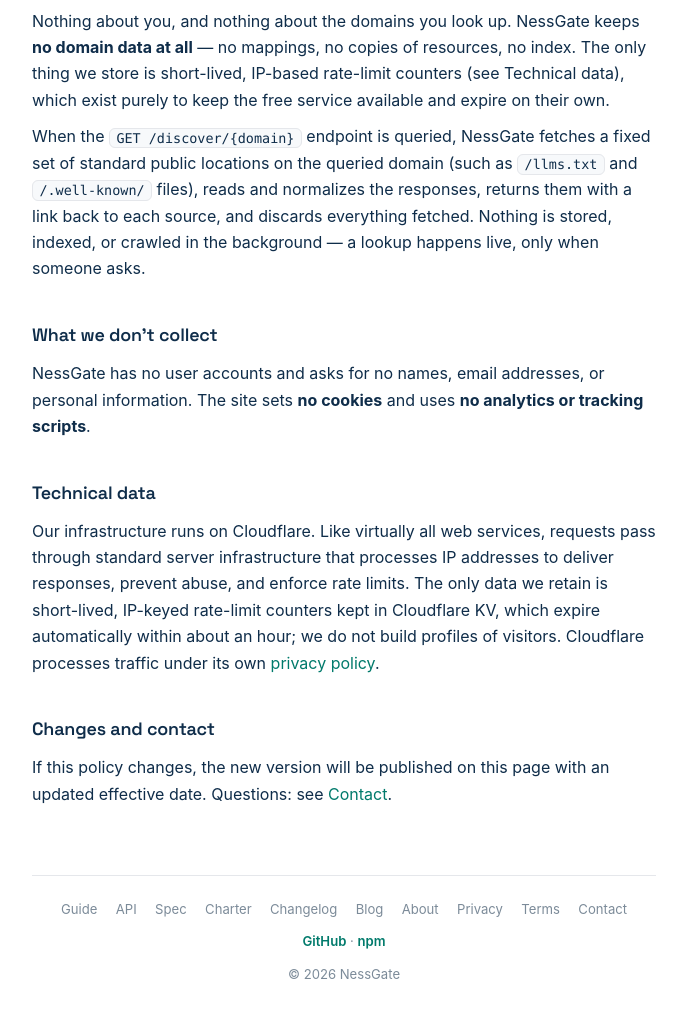
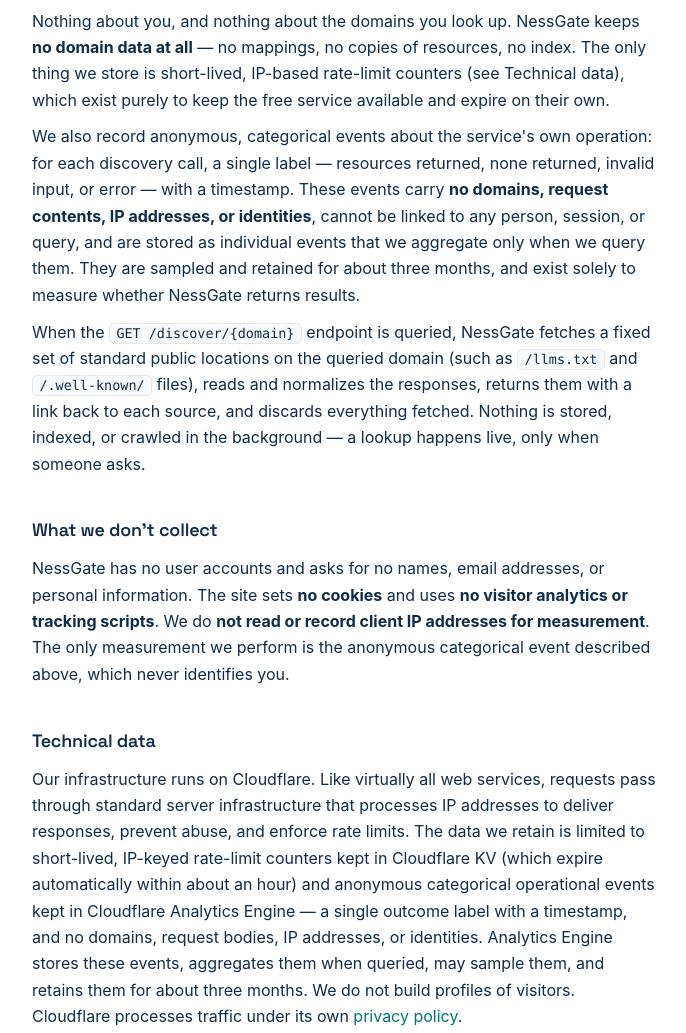
Before and after one commit to NessGate/nessgate, a website: page public/privacy.html in a window 1280 px wide. Shown: the part 292-1325 px from the top of the page, without its empty margins (296-982 px from the left). Drawn offline with Linux system fonts and the light colour scheme.

Commit message:
charter+privacy: permit anonymous categorical operational events (discovery fulfilment)
Amends the ACTIVE Charter (Promise 6) and Privacy Policy, recorded with a dated changelog entry per the charter's "nothing changes silently" discipline. NessGate may now record anonymous, categorical events about its own operation — for each discovery call, one outcome label (resources returned, none returned, invalid input, or error) with a timestamp and nothing else: no domains, request contents, IP addresses, or identities, and no client-IP classification. Wording is precise about the store: Cloudflare Analytics Engine stores individual categorical EVENTS, aggregates them when queried, may sample them, and retains them ~3 months — not pre-aggregated counters. Purpose is solely to measure whether NessGate returns results to agents; it never captures who calls or what they look up and never influences classification. Domain data, user data, cookies, and visitor tracking remain prohibited. This is a v1 clarification; Charter v2 (storage/registration) is untouched. No code/counter yet — policy is published first.

```diff
--- a/public/privacy.html
+++ b/public/privacy.html
@@ -34,6 +34,12 @@
 <strong>no domain data at all</strong> — no mappings, no copies of resources, no index.
 The only thing we store is short-lived, IP-based rate-limit counters (see Technical data),
 which exist purely to keep the free service available and expire on their own.</p>
+<p>We also record anonymous, categorical events about the service's own operation: for each
+discovery call, a single label &mdash; resources returned, none returned, invalid input, or
+error &mdash; with a timestamp. These events carry <strong>no domains, request contents, IP
+addresses, or identities</strong>, cannot be linked to any person, session, or query, and are
+stored as individual events that we aggregate only when we query them. They are sampled and
+retained for about three months, and exist solely to measure whether NessGate returns results.</p>
 <p>When the <code>GET /discover/{domain}</code> endpoint is queried, NessGate fetches a
 fixed set of standard public locations on the queried domain (such as <code>/llms.txt</code>
 and <code>/.well-known/</code> files), reads and normalizes the responses, returns them with
@@ -42,15 +48,20 @@
 
 <h2>What we don't collect</h2>
 <p>NessGate has no user accounts and asks for no names, email addresses, or personal
-information. The site sets <strong>no cookies</strong> and uses <strong>no analytics or
-tracking scripts</strong>.</p>
+information. The site sets <strong>no cookies</strong> and uses <strong>no visitor analytics or
+tracking scripts</strong>. We do <strong>not read or record client IP addresses for
+measurement</strong>. The only measurement we perform is the anonymous categorical event
+described above, which never identifies you.</p>
 
 <h2>Technical data</h2>
 <p>Our infrastructure runs on Cloudflare. Like virtually all web services, requests pass
 through standard server infrastructure that processes IP addresses to deliver responses,
-prevent abuse, and enforce rate limits. The only data we retain is short-lived, IP-keyed
-rate-limit counters kept in Cloudflare KV, which expire automatically within about an hour;
-we do not build profiles of visitors. Cloudflare processes traffic under its own
+prevent abuse, and enforce rate limits. The data we retain is limited to short-lived, IP-keyed
+rate-limit counters kept in Cloudflare KV (which expire automatically within about an hour) and
+anonymous categorical operational events kept in Cloudflare Analytics Engine &mdash; a single
+outcome label with a timestamp, and no domains, request bodies, IP addresses, or identities.
+Analytics Engine stores these events, aggregates them when queried, may sample them, and retains
+them for about three months. We do not build profiles of visitors. Cloudflare processes traffic under its own
 <a href="https://www.cloudflare.com/privacypolicy/" rel="noopener">privacy policy</a>.</p>
 
 <h2>Changes and contact</h2>
```
Also changed, not shown: public/changelog.html (+13 -0 lines), public/charter.html (+8 -1 lines).
